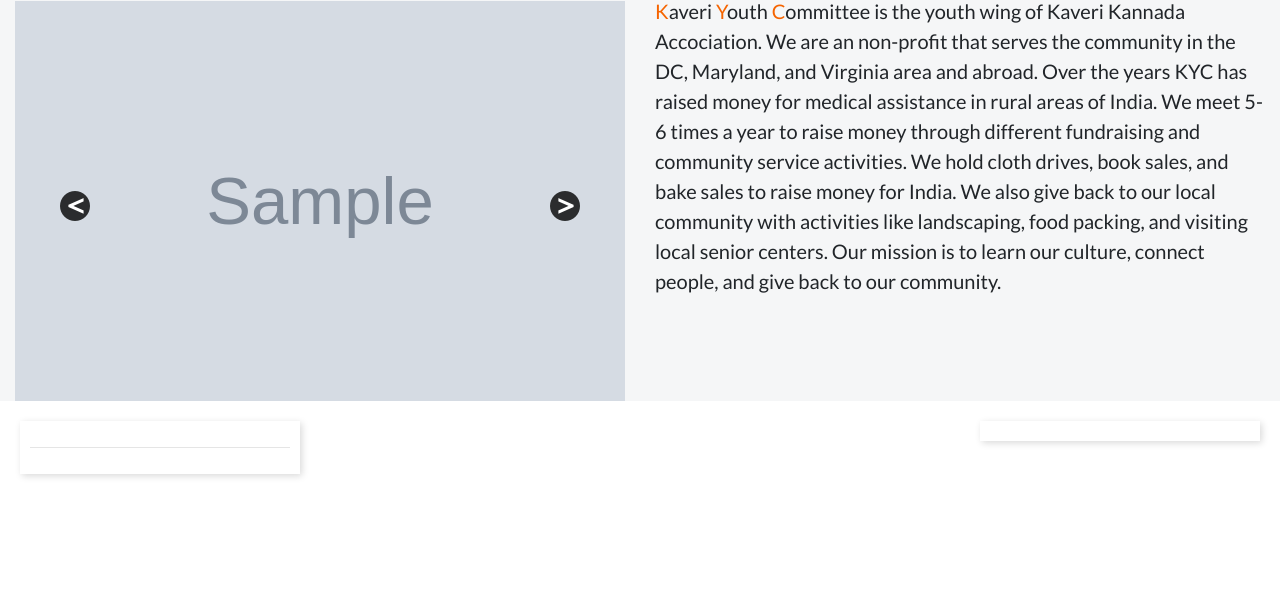
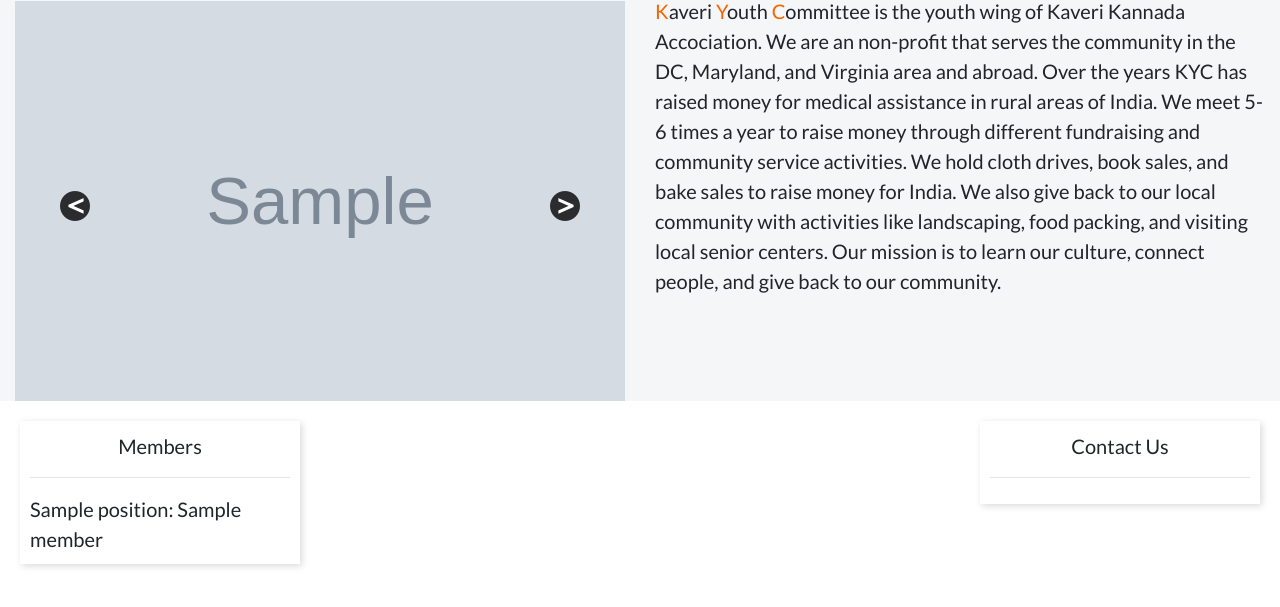
Before and after one commit to kyckaveri/website, a Django app: template kycwebsite/templates/publicviewcontroller/home.html in a window 1280 px wide. Shown: the part 67-674 px from the top of the page. Run offline with Django 3.2, Linux system fonts and the light colour scheme; the template is opened without the code that fills it: most values are stand-ins (such as "Sample title", 1, 10 or a date in 2020); grey boxes marked "Sample" are stand-in pictures; some libraries are stand-ins or nearby versions.

Commit message:
members + admin

```diff
--- a/kycwebsite/apps/publicviewcontroller/admin.py
+++ b/kycwebsite/apps/publicviewcontroller/admin.py
@@ -1 +1,5 @@
 from django.contrib import admin
+from .models import Position, KYCMember
+
+admin.site.register(Position)
+admin.site.register(KYCMember)
--- a/kycwebsite/static/publicviewcontroller/css/home.css
+++ b/kycwebsite/static/publicviewcontroller/css/home.css
@@ -45,6 +45,11 @@
     padding: 10px;
 }
 
+.sidebar-title {
+    text-align: center;
+    width: 100%;
+}
+
 @media (max-width: 1000px) {
     #carousel {
         background-size: contain;
--- a/kycwebsite/templates/common/navbar.html
+++ b/kycwebsite/templates/common/navbar.html
@@ -125,7 +125,8 @@
                     <a class="nav-link" href="#">Login</a>
                 </li>
                 <li class="nav-item nav-item-right" id="login-link">
-                    <a class="nav-link" href="#">Login</a>
+                    <!-- TODO: Fix admin url -->
+                    <a class="nav-link" href="/admin">Login</a>
                 </li>
             </ul>
         </div>
--- a/kycwebsite/templates/publicviewcontroller/home.html
+++ b/kycwebsite/templates/publicviewcontroller/home.html
@@ -70,7 +70,11 @@ carousel.style.backgroundImage = "url({{ first_image }})";
         <!-- Member Information -->
         <div class="col-lg-3 sidebar-column">
             <div class="sidebar-div">
+                <div class="sidebar-title"> Members </div>
                 <hr/>
+                {% for position, member in member_info %}
+                {{ position }}: {{ member }}<br/>
+                {% endfor %}
             </div>
         </div>
 
@@ -81,6 +85,8 @@ carousel.style.backgroundImage = "url({{ first_image }})";
         <!-- Contact Information -->
         <div class="col-lg-3 sidebar-column">
             <div class="sidebar-div">
+                <div class="sidebar-title"> Contact Us </div>
+                <hr/>
             </div>
         </div>
     </div>
```
Also changed, not shown: kycwebsite/apps/publicviewcontroller/models.py (+29 -0 lines), kycwebsite/apps/publicviewcontroller/views.py (+8 -2 lines), kycwebsite/apps/publicviewcontroller/migrations/0001_initial.py (added).
